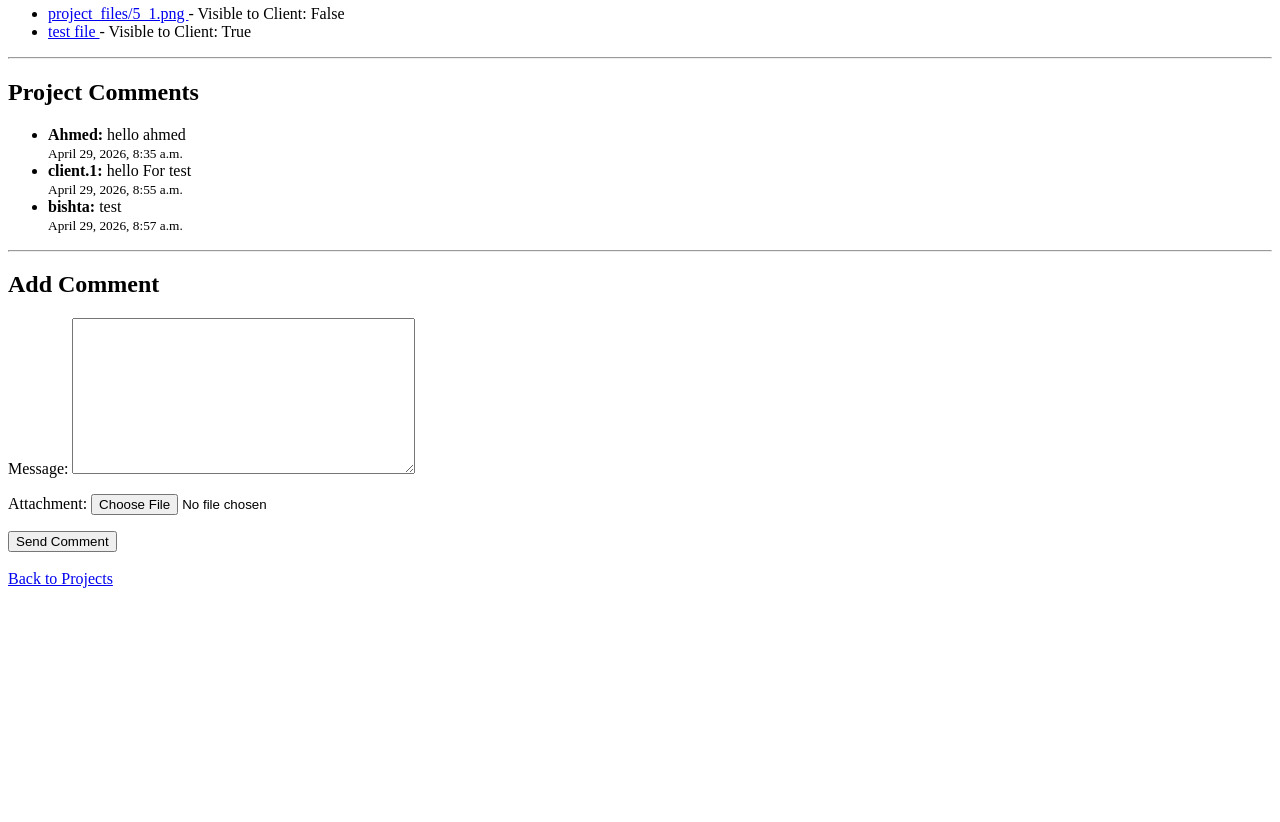
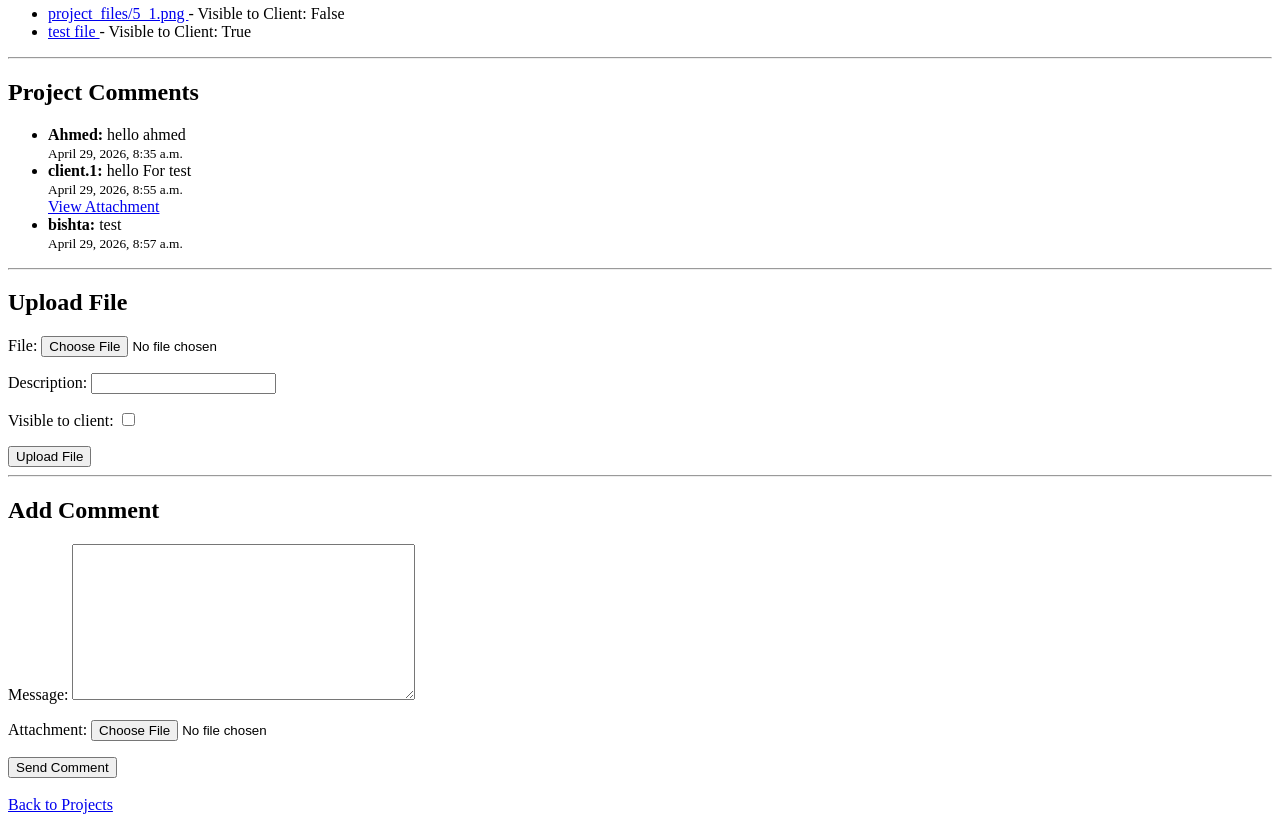
Before and after one commit to MBishta/client-portal-project, a Django app: page /projects/2/ in a window 1280 px wide. Shown: the part 416-1238 px from the top of the page. Before the commit the page ends 1004 px from the top, so only its background shows below. Run offline with Django 5.2, Linux system fonts and the light colour scheme; a user stored in the database is signed in; data comes from the database, SQL or seed files in the repository; both versions use the stored data as it was after the commit.

Commit message:
Add project file upload form

```diff
--- a/config/settings.py
+++ b/config/settings.py
@@ -124,3 +124,6 @@ AUTH_USER_MODEL = 'accounts.User'
 
 LOGIN_REDIRECT_URL = 'accounts:dashboard'
 LOGOUT_REDIRECT_URL = 'accounts:login'
+
+MEDIA_URL = '/'
+MEDIA_ROOT = BASE_DIR
--- a/config/urls.py
+++ b/config/urls.py
@@ -16,9 +16,12 @@ Including another URLconf
 """
 from django.contrib import admin
 from django.urls import path, include
+from django.conf import settings
+from django.conf.urls.static import static
 
 urlpatterns = [
     path('admin/', admin.site.urls),
     path('accounts/', include('accounts.urls')),
     path('projects/', include('projects.urls')),
 ]
+urlpatterns += static(settings.MEDIA_URL, document_root=settings.MEDIA_ROOT)
--- a/projects/forms.py
+++ b/projects/forms.py
@@ -1,9 +1,15 @@
 from django import forms
 
-from .models import ProjectComment
+from .models import ProjectComment, ProjectFile
 
 
 class ProjectCommentForm(forms.ModelForm):
     class Meta:
         model = ProjectComment
         fields = ['message', 'attachment']
+
+
+class ProjectFileForm(forms.ModelForm):
+    class Meta:
+        model = ProjectFile
+        fields = ['file', 'description', 'visible_to_client']
--- a/projects/views.py
+++ b/projects/views.py
@@ -1,7 +1,7 @@
 from django.contrib.auth.decorators import login_required
 from django.shortcuts import get_object_or_404, redirect, render
 
-from .forms import ProjectCommentForm
+from .forms import ProjectCommentForm, ProjectFileForm
 from .models import Project
 
 
@@ -58,24 +58,41 @@ def project_detail_view(request, pk):
         files = []
         comments = []
 
+    comment_form = ProjectCommentForm()
+    file_form = ProjectFileForm()
+
     if request.method == 'POST' and project:
-        form = ProjectCommentForm(request.POST, request.FILES)
-        if form.is_valid():
-            comment = form.save(commit=False)
-            comment.project = project
-            comment.sender = request.user
+        form_type = request.POST.get('form_type')
 
-            if request.user.role == 'CLIENT':
-                comment.visible_to_client = True
+        if form_type == 'comment':
+            comment_form = ProjectCommentForm(request.POST, request.FILES)
+            if comment_form.is_valid():
+                comment = comment_form.save(commit=False)
+                comment.project = project
+                comment.sender = request.user
 
-            comment.save()
-            return redirect('projects:project_detail', pk=project.pk)
-    else:
-        form = ProjectCommentForm()
+                if request.user.role == 'CLIENT':
+                    comment.visible_to_client = True
+
+                comment.save()
+                return redirect('projects:project_detail', pk=project.pk)
+
+        elif form_type == 'file':
+            file_form = ProjectFileForm(request.POST, request.FILES)
+            if file_form.is_valid():
+                project_file = file_form.save(commit=False)
+                project_file.project = project
+
+                if request.user.role == 'CLIENT':
+                    project_file.visible_to_client = True
+
+                project_file.save()
+                return redirect('projects:project_detail', pk=project.pk)
 
     return render(request, 'projects/project_detail.html', {
         'project': project,
         'files': files,
         'comments': comments,
-        'form': form,
+        'comment_form': comment_form,
+        'file_form': file_form,
     })
--- a/templates/projects/project_detail.html
+++ b/templates/projects/project_detail.html
@@ -46,6 +46,11 @@
                         {{ comment.message }}
                         <br>
                         <small>{{ comment.created_at }}</small>
+
+                        {% if comment.attachment %}
+                            <br>
+                            <a href="{{ comment.attachment.url }}" target="_blank">View Attachment</a>
+                        {% endif %}
                     </li>
                 {% endfor %}
             </ul>
@@ -53,20 +58,37 @@
             <p>No comments yet.</p>
         {% endif %}
 
+        <hr>
+
+        <h2>Upload File</h2>
+
+        <form method="post" enctype="multipart/form-data">
+            {% csrf_token %}
+            <input type="hidden" name="form_type" value="file">
+
+            {{ file_form.as_p }}
+
+            <button type="submit">Upload File</button>
+        </form>
+
+        <hr>
+
+        <h2>Add Comment</h2>
+
+        <form method="post" enctype="multipart/form-data">
+            {% csrf_token %}
+            <input type="hidden" name="form_type" value="comment">
+
+            {{ comment_form.as_p }}
+
+            <button type="submit">Send Comment</button>
+        </form>
+
     {% else %}
         <h1>Access Denied</h1>
         <p>You do not have permission to view this project.</p>
     {% endif %}
-<hr>
 
-<h2>Add Comment</h2>
-
-<form method="post" enctype="multipart/form-data">
-    {% csrf_token %}
-    {{ form.as_p }}
-
-    <button type="submit">Send Comment</button>
-</form>
     <br>
     <a href="{% url 'projects:project_list' %}">Back to Projects</a>
 </body>
```
Also changed, not shown: db.sqlite3.
